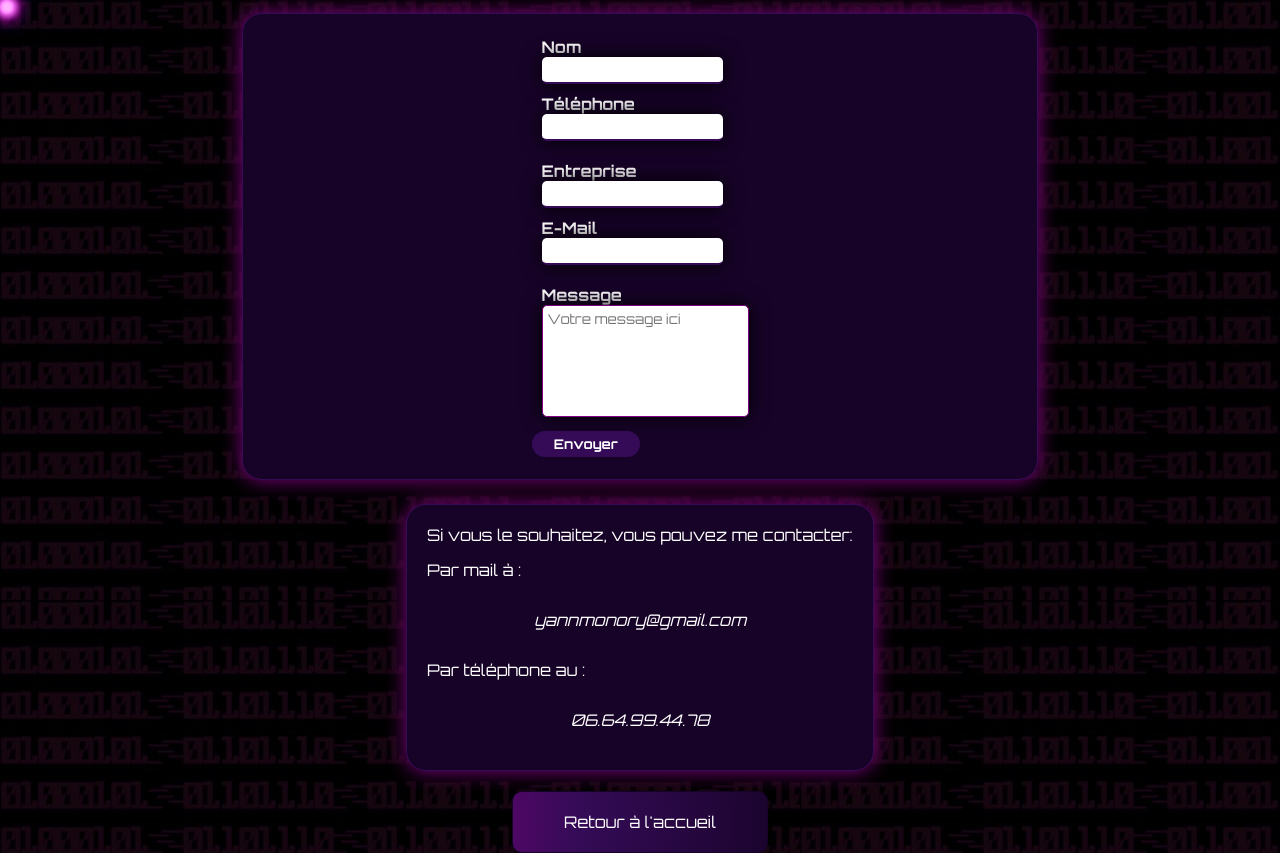
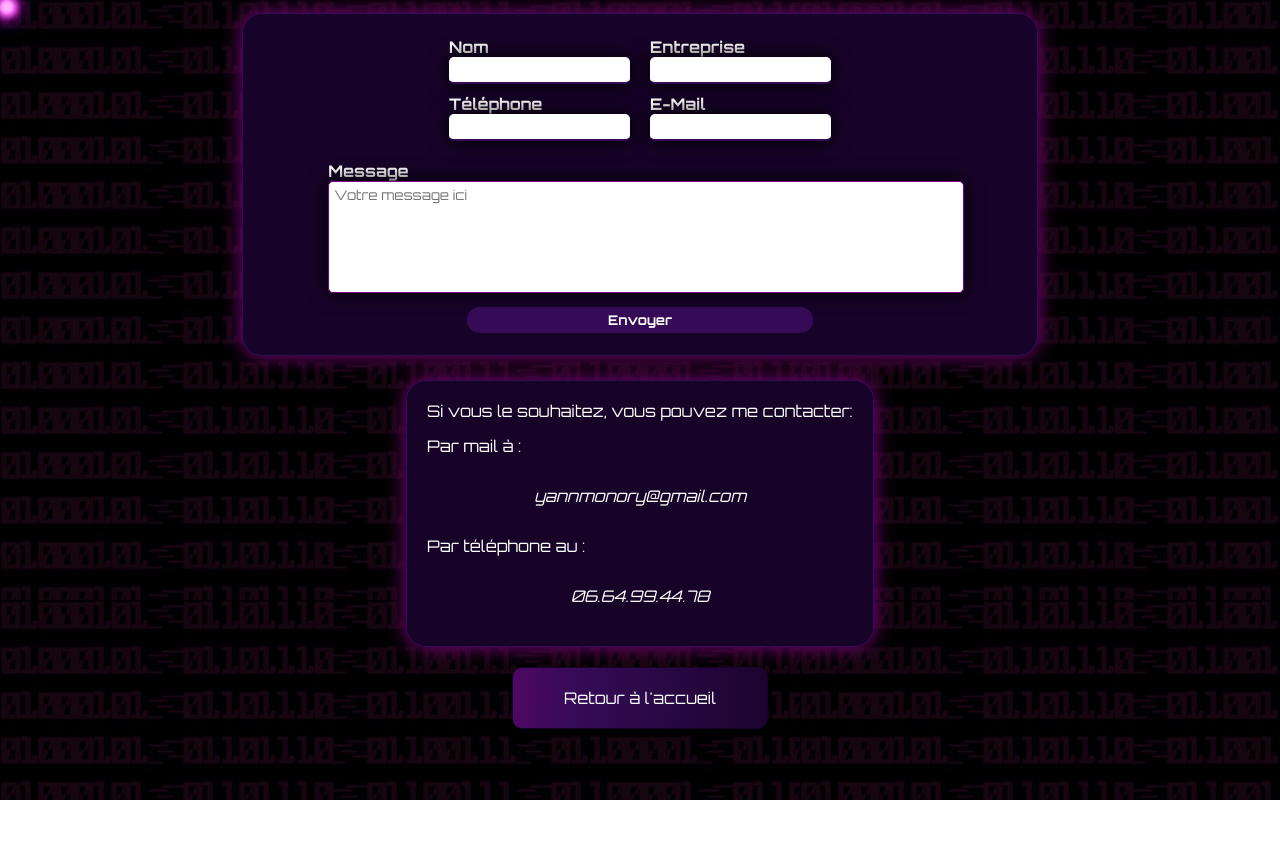
Before and after one commit to McFourStrings/portfolio-Monory-Yann, a plain HTML site: page contact.html in a window 1280 px wide. After the commit the page ends 800 px from the top, so only its background shows below. Drawn offline with Linux system fonts and the light colour scheme.

Commit message:
Update style.css

```diff
--- a/style.css
+++ b/style.css
@@ -225,6 +225,12 @@
     scale: 1;
 }
 
+form{
+    display: flex;
+    align-items: center;
+    justify-content: center;
+    flex-wrap: wrap;
+ }
  #contact {
      display: flex;
      flex-wrap: wrap;
@@ -663,6 +669,7 @@
      }
 
      #contact {
+         width: 80vw;
          button:hover {
              scale: 1.0;
          }
```
